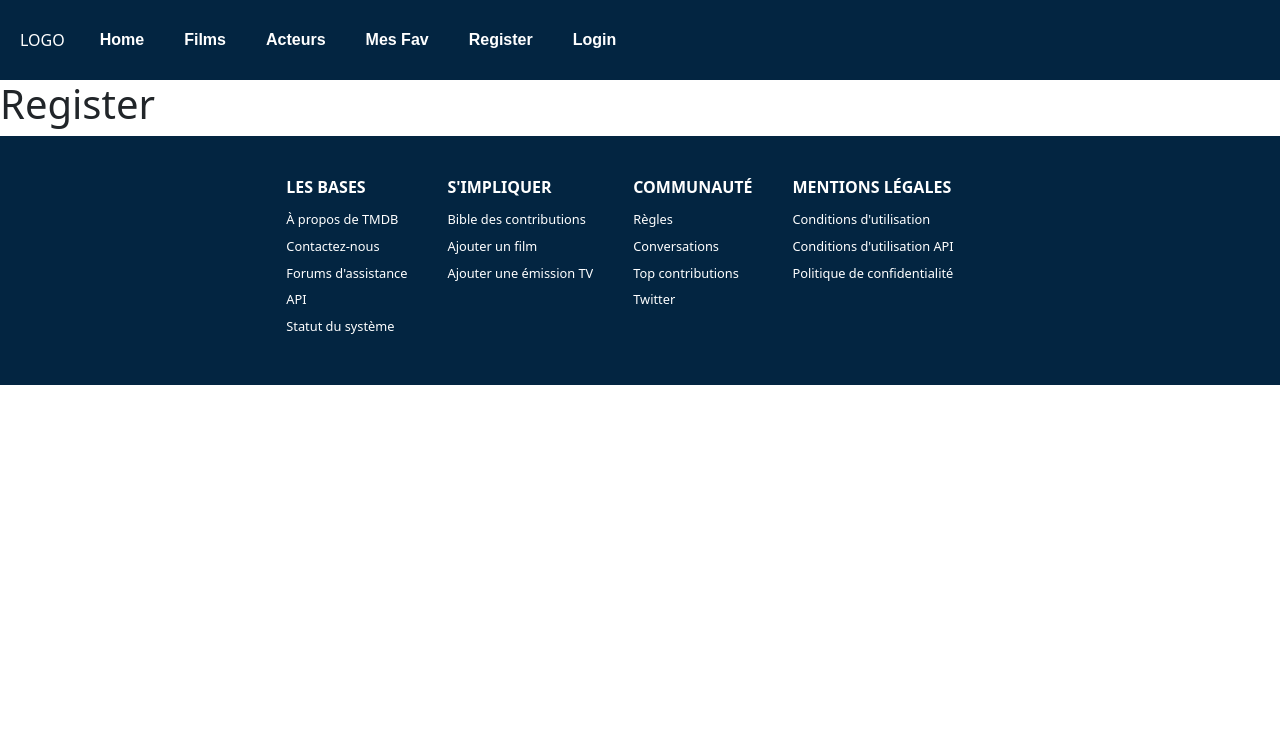
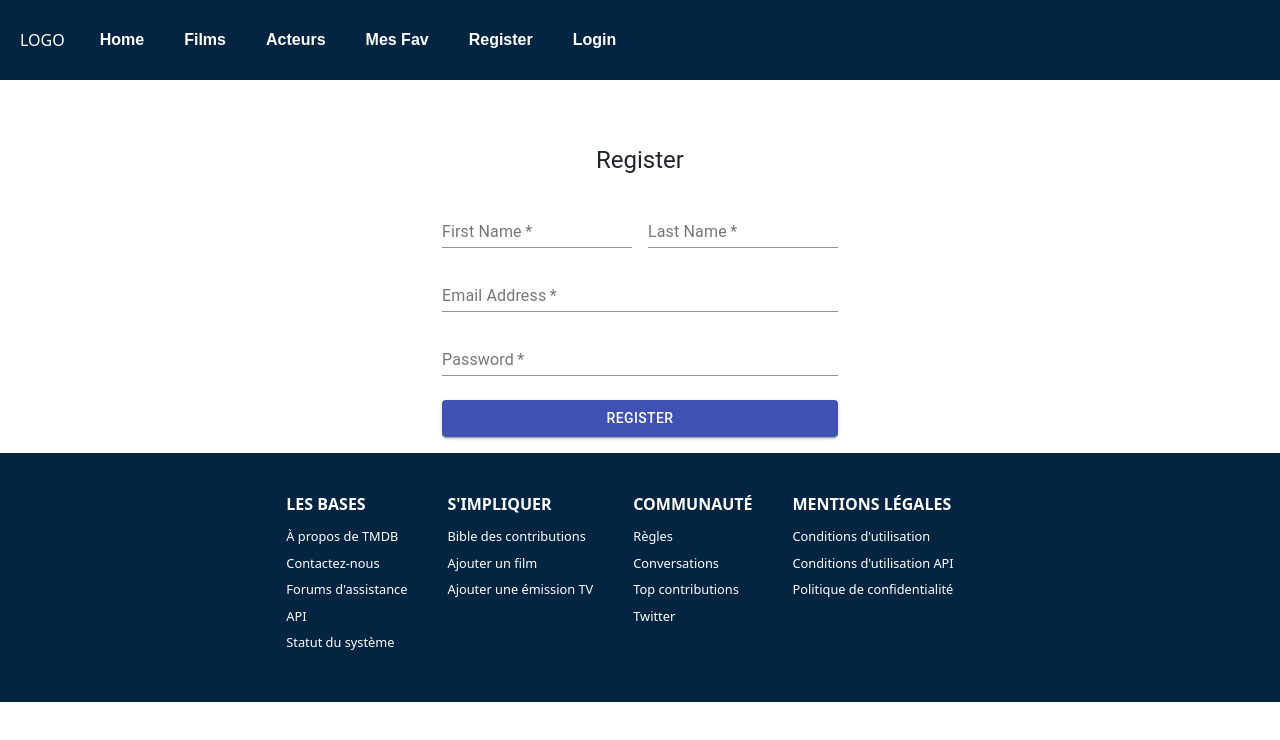
Before and after one commit to edgarlefortYnov/react-movie, a React (Create React App) app: page /register in a window 1280 px wide. Shown: the top 740 px of the page. Built offline with nearby package versions, Linux system fonts and the light colour scheme.

Commit message:
add register

```diff
--- /dev/null
+++ b/src/components/RegisterComp.tsx
@@ -0,0 +1,98 @@
+import React, { useState } from 'react';
+import {
+  Button,
+  TextField,
+  Grid,
+  Typography,
+  Container,
+} from '@material-ui/core';
+import { makeStyles } from '@material-ui/core/styles';
+
+const useStyles = makeStyles((theme) => ({
+  paper: {
+    marginTop: theme.spacing(8),
+    display: 'flex',
+    flexDirection: 'column',
+    alignItems: 'center',
+  },
+  form: {
+    width: '100%',
+    marginTop: theme.spacing(3),
+  },
+  submit: {
+    margin: theme.spacing(3, 0, 2),
+  },
+}));
+
+export default function Register() {
+  const classes = useStyles();
+  const [firstName, setFirstName] = useState('');
+  const [lastName, setLastName] = useState('');
+  const [email, setEmail] = useState('');
+  const [password, setPassword] = useState('');
+
+  const handleSubmit = (e: React.FormEvent<HTMLFormElement>) => {
+    e.preventDefault();
+    console.log({ firstName, lastName, email, password });
+  };
+
+  return (
+    <Container component="main" maxWidth="xs">
+      <div className={classes.paper}>
+        <Typography component="h1" variant="h5">
+          Register
+        </Typography>
+        <form className={classes.form} onSubmit={handleSubmit}>
+          <Grid container spacing={2}>
+            <Grid item xs={12} sm={6}>
+              <TextField
+                required
+                fullWidth
+                label="First Name"
+                value={firstName}
+                onChange={(e) => setFirstName(e.target.value)}
+              />
+            </Grid>
+            <Grid item xs={12} sm={6}>
+              <TextField
+                required
+                fullWidth
+                label="Last Name"
+                value={lastName}
+                onChange={(e) => setLastName(e.target.value)}
+              />
+            </Grid>
+            <Grid item xs={12}>
+              <TextField
+                required
+                fullWidth
+                label="Email Address"
+                value={email}
+                onChange={(e) => setEmail(e.target.value)}
+              />
+            </Grid>
+            <Grid item xs={12}>
+              <TextField
+                required
+                fullWidth
+                type="password"
+                label="Password"
+                value={password}
+                onChange={(e) => setPassword(e.target.value)}
+              />
+            </Grid>
+          </Grid>
+          <Button
+            type="submit"
+            fullWidth
+            variant="contained"
+            color="primary"
+            className={classes.submit}
+          >
+            Register
+          </Button>
+        </form>
+      </div>
+    </Container>
+  );
+}
--- a/src/pages/Register.tsx
+++ b/src/pages/Register.tsx
@@ -1,7 +1,8 @@
+import RegisterComp from "../components/RegisterComp";
 const Register = () => {
     return (
         <>
-            <h1>Register</h1>
+            <RegisterComp />
         </>
     )
 };
```
